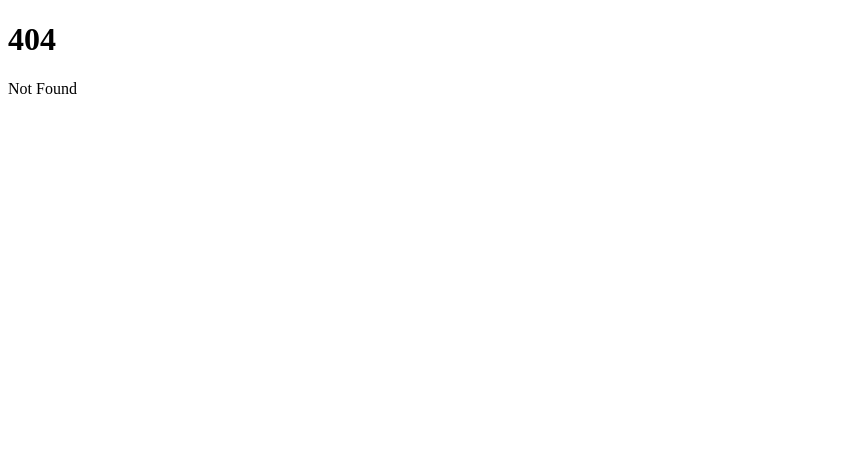
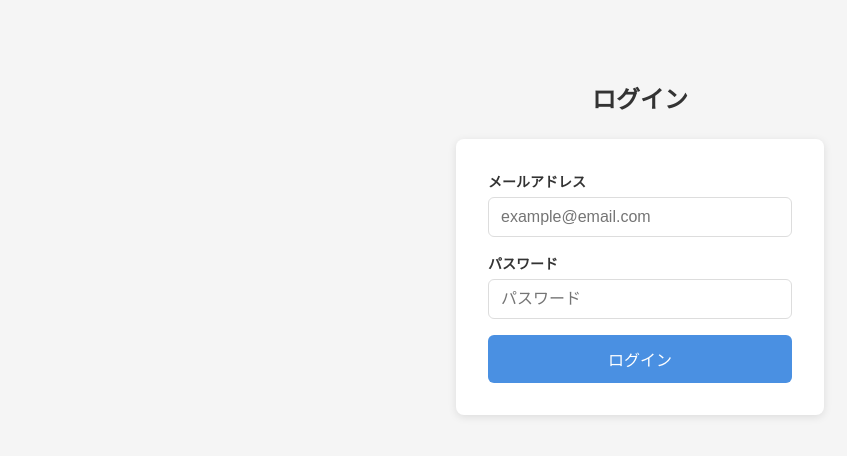
Before and after one commit to Naokichi-T/memo-app, a SvelteKit app: page /login in a window 1280 px wide. Before the commit this address had no page. Shown: the top 456 px of the page, without its empty margins (0-847 px from the left). Built offline with nearby package versions, Linux system fonts and the light colour scheme; no server answers.

Commit message:
feat: ログイン・ルーティング・Supabase接続を追加

```diff
--- /dev/null
+++ b/src/lib/supabase.js
@@ -0,0 +1,5 @@
+// Supabaseクライアントを作成してエクスポートする
+import { createClient } from "@supabase/supabase-js";
+import { PUBLIC_SUPABASE_URL, PUBLIC_SUPABASE_ANON_KEY } from "$env/static/public";
+
+export const supabase = createClient(PUBLIC_SUPABASE_URL, PUBLIC_SUPABASE_ANON_KEY);
--- a/src/routes/+layout.svelte
+++ b/src/routes/+layout.svelte
@@ -1,11 +1,20 @@
 <script>
-	import favicon from '$lib/assets/favicon.svg';
-
-	let { children } = $props();
+  // 全ページ共通のレイアウト
+  let { children } = $props();
 </script>
 
-<svelte:head>
-	<link rel="icon" href={favicon} />
-</svelte:head>
+{@render children()}
 
-{@render children()}
+<style>
+  :global(*, *::before, *::after) {
+    box-sizing: border-box;
+    margin: 0;
+    padding: 0;
+  }
+
+  :global(body) {
+    font-family: sans-serif;
+    background: #f5f5f5;
+    color: #333;
+  }
+</style>
--- /dev/null
+++ b/src/routes/login/+page.svelte
@@ -0,0 +1,113 @@
+<script>
+  // ログインページ
+  import { supabase } from "$lib/supabase";
+
+  // 入力値の状態管理
+  let email = $state("");
+  let password = $state("");
+  let errorMessage = $state("");
+  let loading = $state(false);
+
+  // ログインボタンを押したときの処理
+  async function handleLogin() {
+    loading = true;
+    errorMessage = "";
+
+    const { error } = await supabase.auth.signInWithPassword({ email, password });
+
+    if (error) {
+      errorMessage = "メールアドレスまたはパスワードが違います";
+      loading = false;
+    } else {
+      window.location.href = "/memos";
+    }
+  }
+</script>
+
+<div class="container">
+  <h1>ログイン</h1>
+
+  <div class="form">
+    <label>
+      メールアドレス
+      <input type="email" bind:value={email} placeholder="example@email.com" />
+    </label>
+
+    <label>
+      パスワード
+      <input type="password" bind:value={password} placeholder="パスワード" />
+    </label>
+
+    {#if errorMessage}
+      <p class="error">{errorMessage}</p>
+    {/if}
+
+    <button onclick={handleLogin} disabled={loading}>
+      {loading ? "ログイン中..." : "ログイン"}
+    </button>
+  </div>
+</div>
+
+<style>
+  .container {
+    max-width: 400px;
+    margin: 80px auto;
+    padding: 0 16px;
+  }
+
+  h1 {
+    font-size: 24px;
+    margin-bottom: 24px;
+    text-align: center;
+  }
+
+  .form {
+    background: white;
+    padding: 32px;
+    border-radius: 8px;
+    box-shadow: 0 2px 8px rgba(0, 0, 0, 0.1);
+    display: flex;
+    flex-direction: column;
+    gap: 16px;
+  }
+
+  label {
+    display: flex;
+    flex-direction: column;
+    gap: 6px;
+    font-size: 14px;
+    font-weight: bold;
+  }
+
+  input {
+    padding: 10px 12px;
+    border: 1px solid #ddd;
+    border-radius: 6px;
+    font-size: 16px;
+    outline: none;
+  }
+
+  input:focus {
+    border-color: #4a90e2;
+  }
+
+  button {
+    padding: 12px;
+    background: #4a90e2;
+    color: white;
+    border: none;
+    border-radius: 6px;
+    font-size: 16px;
+    cursor: pointer;
+  }
+
+  button:disabled {
+    opacity: 0.6;
+    cursor: not-allowed;
+  }
+
+  .error {
+    color: #e24a4a;
+    font-size: 14px;
+  }
+</style>
--- /dev/null
+++ b/src/routes/memos/+page.svelte
@@ -0,0 +1,5 @@
+<script>
+  // メモ一覧ページ（仮）
+</script>
+
+<p>一覧ページ（準備中）</p>
```
Also changed, not shown: src/routes/+page.svelte (+18 -2 lines).
